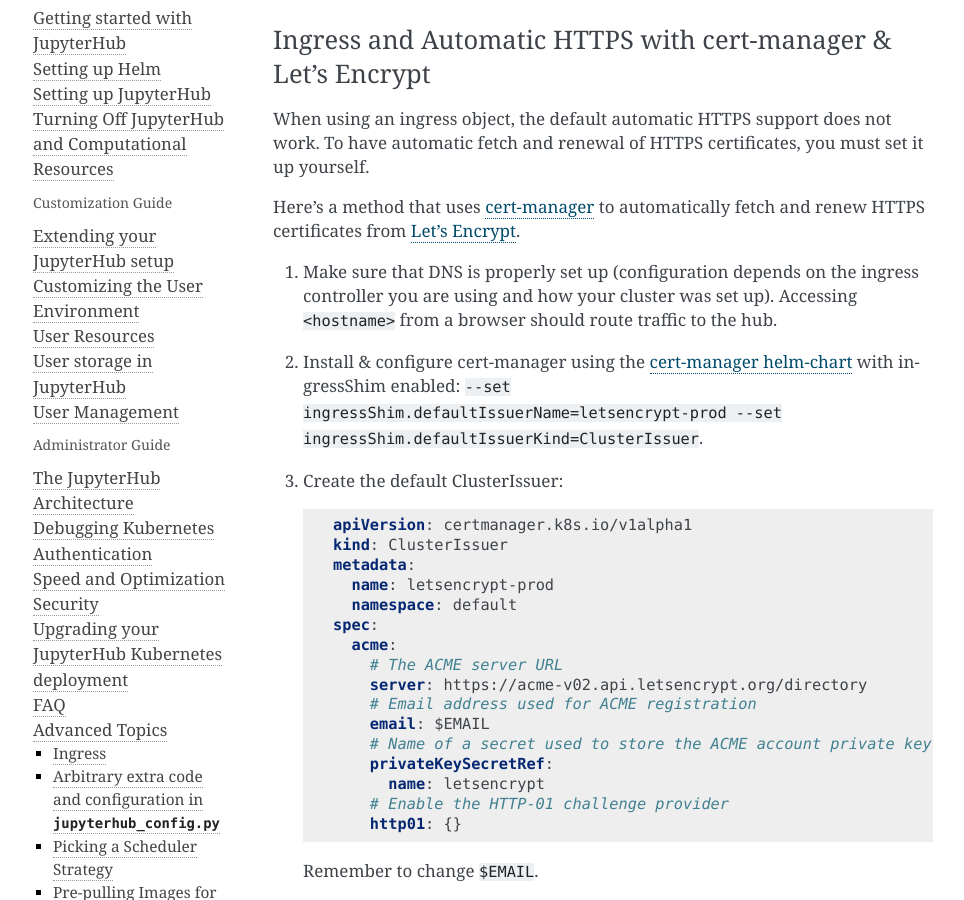
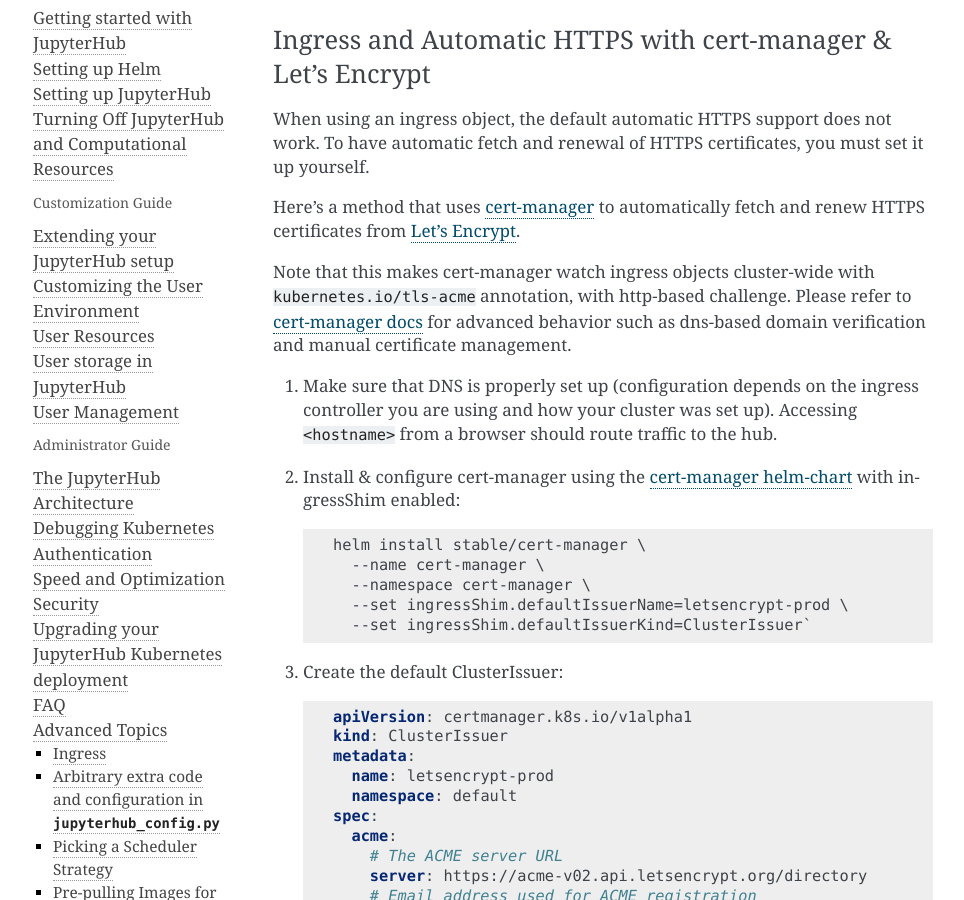
Before and after one commit to jupyterhub/zero-to-jupyterhub-k8s, a Sphinx documentation site: the page built from doc/source/advanced.md, in a window 1280 px wide and 900 px high, scrolled down 967 px. Shown: the whole window, without its empty margins (147-1111 px from the left). Built offline with Sphinx 7.4.7, drawn with Linux system fonts in a browser that asks for light colours.

Commit message:
Full helm command for cert-manager and doc link

````diff
--- a/doc/source/advanced.md
+++ b/doc/source/advanced.md
@@ -50,12 +50,26 @@
 Here's a method that uses [cert-manager](https://github.com/jetstack/cert-manager)
 to automatically fetch and renew HTTPS certificates from [Let's Encrypt](https://letsencrypt.org/).
 
+Note that this makes cert-manager watch ingress objects cluster-wide with
+`kubernetes.io/tls-acme` annotation, with http-based challenge.
+Please refer to [cert-manager docs](https://cert-manager.readthedocs.io/) for advanced behavior such
+as dns-based domain verification and manual certificate management.
+
 1. Make sure that DNS is properly set up (configuration depends on the ingress
    controller you are using and how your cluster was set up). Accessing
    `<hostname>` from a browser should route traffic to the hub.
 
 2. Install & configure cert-manager using the
-   [cert-manager helm-chart](https://github.com/kubernetes/charts/tree/master/stable/cert-manager) with ingressShim enabled: `--set ingressShim.defaultIssuerName=letsencrypt-prod --set ingressShim.defaultIssuerKind=ClusterIssuer`.
+   [cert-manager helm-chart](https://github.com/kubernetes/charts/tree/master/stable/cert-manager) with ingressShim enabled:
+
+   ```
+   helm install stable/cert-manager \
+     --name cert-manager \
+     --namespace cert-manager \
+     --set ingressShim.defaultIssuerName=letsencrypt-prod \
+     --set ingressShim.defaultIssuerKind=ClusterIssuer`
+   ```
+
 
 3. Create the default ClusterIssuer:
 
````
